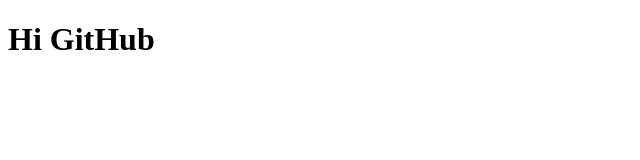
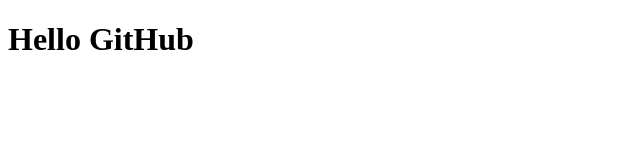
Before and after one commit to geletamamo63/Group-5, a plain HTML site: page index.html in a window 1280 px wide. Shown: the whole page, without its empty margins (0-640 px from the left). Drawn offline with Linux system fonts and the light colour scheme.

Commit message:
Update the name

```diff
--- a/index.html
+++ b/index.html
@@ -8,7 +8,7 @@
 </head>
 
 <body>
-    <h1>Hi GitHub</h1>
+    <h1>Hello GitHub</h1>
 </body>
 
 </html>
```
